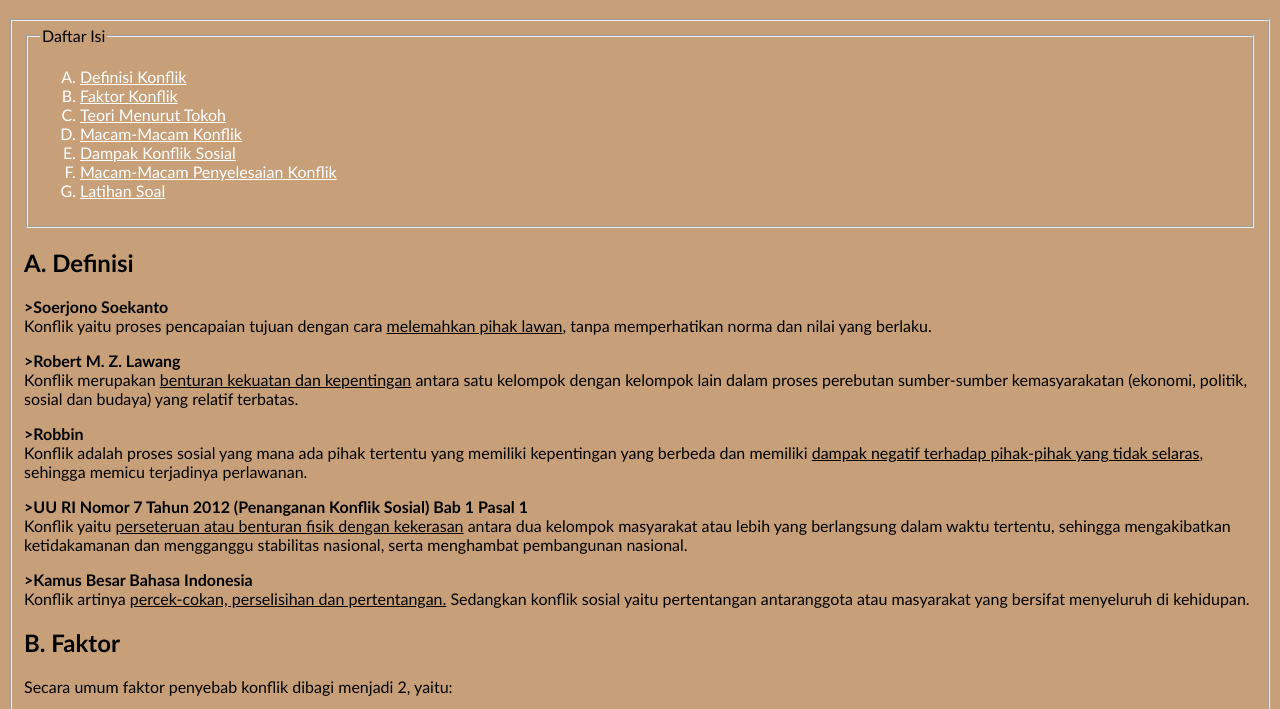
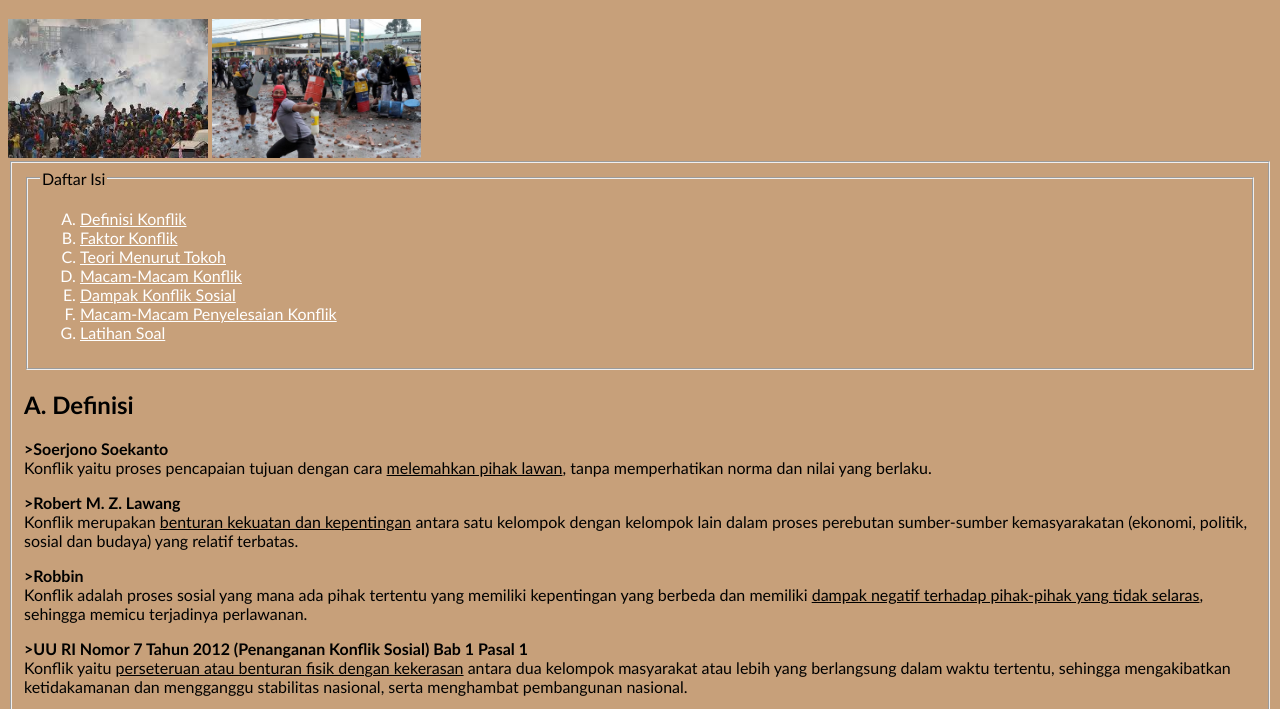
Before and after one commit to FadzilAziz/FadzilAziz.github.io, a plain HTML site: page index.html in a window 1280 px wide. Shown: the part 63-772 px from the top of the page. Drawn offline with Linux system fonts and the light colour scheme.

Commit message:
menambahkan folder gambar

```diff
--- a/index.html
+++ b/index.html
@@ -8,6 +8,10 @@
 </head>
 <body bgcolor="c7a07a">
     <h1>Konflik Sosial</h1>
+    <form action="">
+        <img src="gambar/gambar 1.jpg" alt="demonstrasi" width="200px">
+        <img src="gambar/gambar 2.jpg" alt="demonstrasi" width="209px">
+    </form>
     <form action="">
         <fieldset>
         <fieldset>
```
Also changed, not shown: gambar/gambar 1.jpg (added), gambar/gambar 2.jpg (added).
